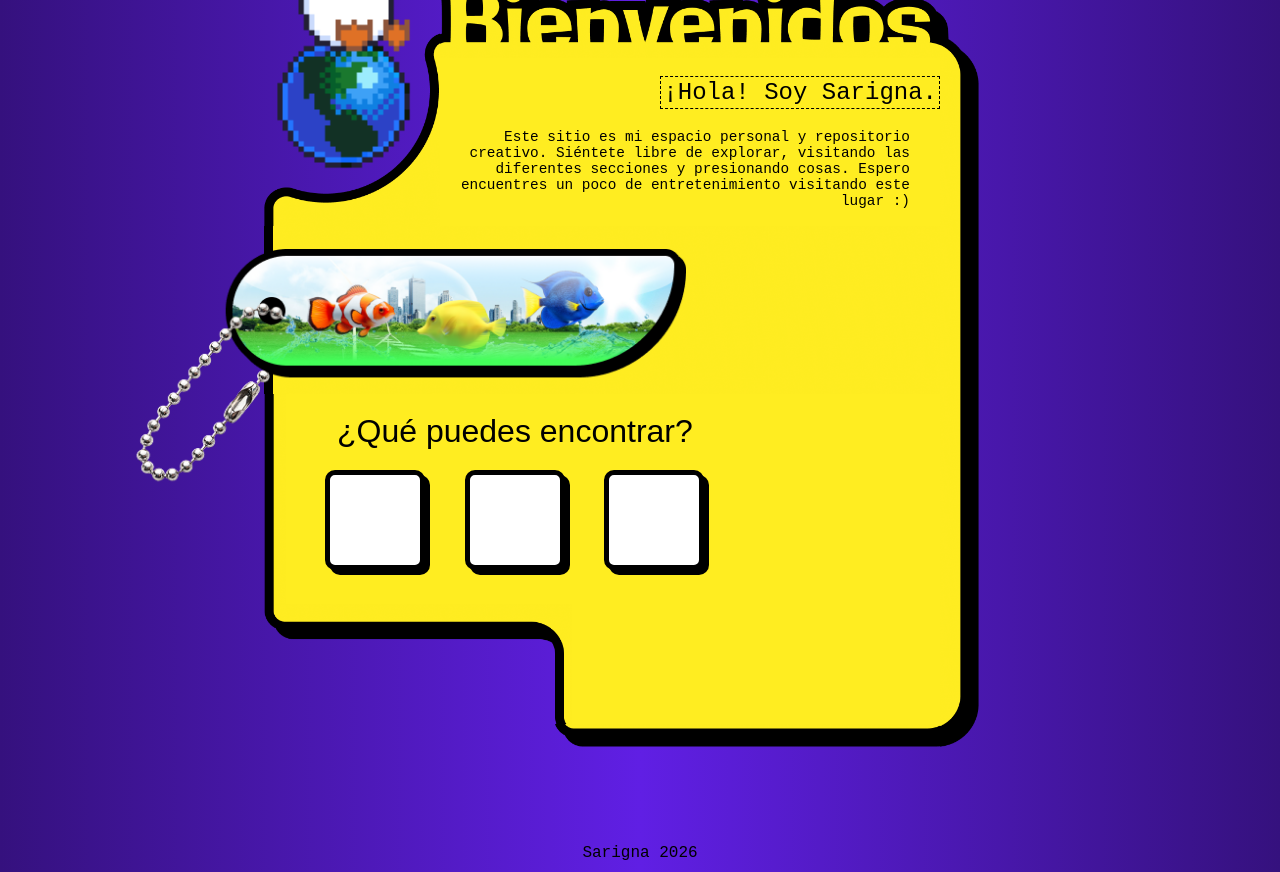
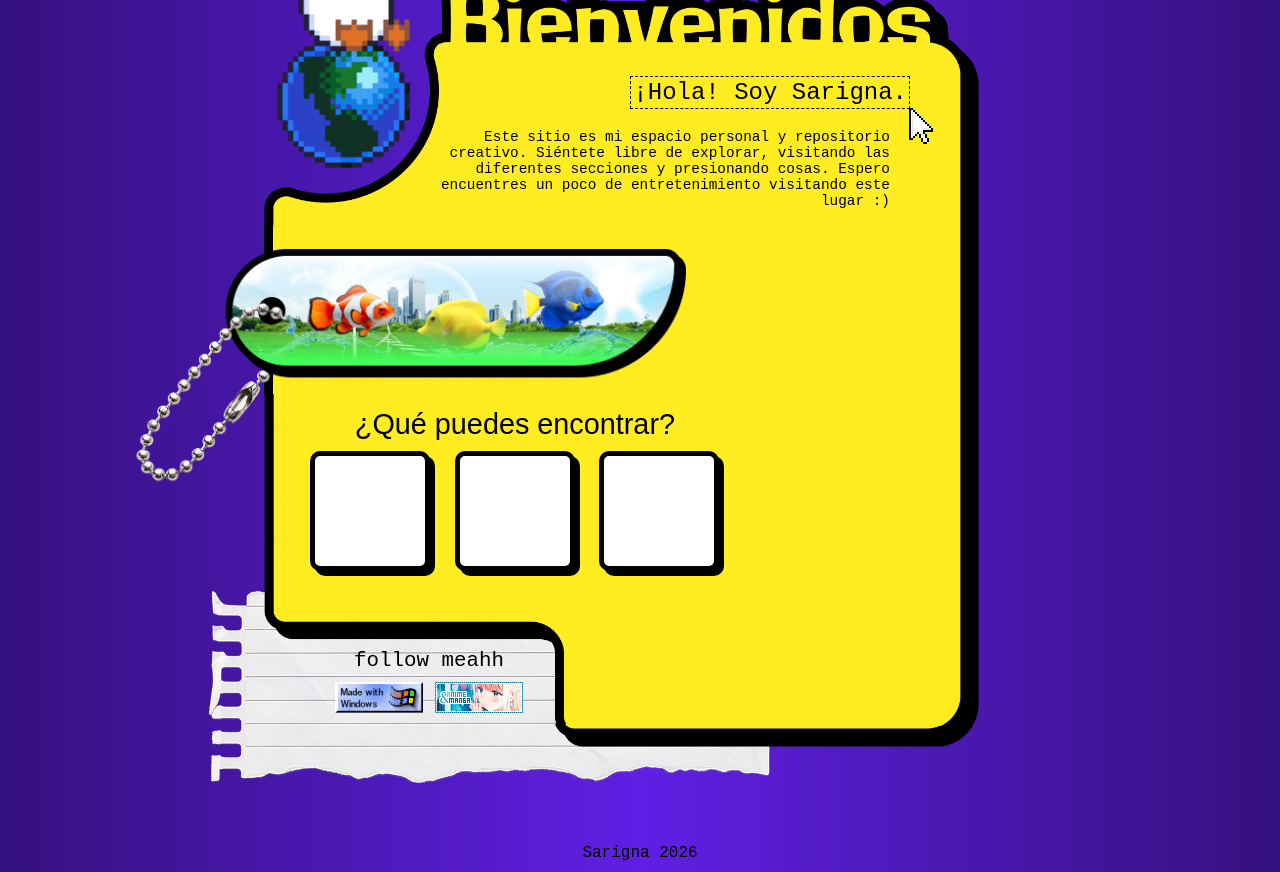
Before and after one commit to sarimotion/sarimotion, a plain HTML site: page index.html in a window 1280 px wide. Drawn offline with Linux system fonts and the light colour scheme; a web font is replaced by a local one.

Commit message:
Agrega el cursor, la hoja y los enlaces de redes.
Co-authored-by: Cursor <cursoragent@cursor.com>

```diff
--- a/index.html
+++ b/index.html
@@ -35,7 +35,7 @@
     </tr>
     <tr class="r2">
       <td class="celda" id="celda5" colspan="2">
-        <span class="intro-text">¡Hola! Soy Sarigna.</span>
+        <span class="intro-text">¡Hola! Soy Sarigna.<img src="images/Cursor.png" alt="" id="cursor"></span>
         <span class="intro-paragraph">Este sitio es mi espacio personal
             y repositorio creativo. Siéntete libre de explorar, visitando las diferentes secciones y presionando cosas. Espero encuentres un poco de entretenimiento visitando este lugar :)
         </span>
@@ -62,7 +62,13 @@
     </tr>
     <tr class="r5">
         <td class="celda" id="celda13" rowspan="1"></td>
-      <td class="celda" id="celda9" colspan="2"></td>
+      <td class="celda" id="celda9" colspan="2">
+        <span>follow meahh</span>
+        <div class="socials-container">
+          <a href="https://www.instagram.com/sari.motion/" target="_blank"><img src="images/made_with_windows.gif" alt="Instagram" id="instagram"></a>
+          <a href="https://www.tiktok.com/@sari.motion" target="_blank"><img src="images/mangamaisanime.gif" alt="TikTok" id="tiktok"></a>
+        </div>
+      </td>
       <td class="celda" id="celda10"></td>
     </tr>
     <tr class="r6">
@@ -74,6 +80,7 @@
       </td>
     </tr>
   </table>
+  <img src="images/HojaRasgada.png" alt="Hoja Rasgada" id="hoja-rasgada">
   </div>
   </div>
 </body>
--- a/styles.css
+++ b/styles.css
@@ -95,6 +95,7 @@ table {
 
 .celda {
   padding: 0;
+  /*border: 1px solid #000;*/
   background-repeat: no-repeat;
   background-position: center;
   background-size: 100% 100%;
@@ -118,6 +119,8 @@ table {
 
 .intro-text{
     display: inline-block;
+    position: relative;
+    right: 30px;
     font-size: 1.5rem;
     padding: 2px;
     border: 1px dashed #000;
@@ -127,6 +130,7 @@ table {
 .intro-paragraph{
     display: block;
     font-size: 0.9rem;
+    width: 90%;
     margin-right: 30px;
 }
 
@@ -137,6 +141,14 @@ table {
     width: 62.283%;
     height: auto;
     z-index: 2;
+}
+
+#cursor{
+    position: absolute;
+    top: 100%;
+    left: 100%;
+    width: 24px;
+    height: auto;
 }
 
 #celda7{
@@ -195,10 +207,34 @@ table {
 }
 
 .celda8-content-items{
-    width: 100px;
-    height: 100px;
+    width: 120px;
+    height: 120px;
     background-color: #ffffff;
     border: 5px solid #000;
     border-radius: 10px;
     box-shadow: 5px 5px 0px 0 rgba(0, 0, 0, 1);
 }
+
+.celda8-content h2 {
+    font-size: 1.8rem;
+    margin: 0;
+    padding-bottom: 10px;
+}
+
+#hoja-rasgada{
+    position: absolute;
+    bottom: 80px;
+    left: 0;
+    height: auto;
+    z-index: -1;
+}
+
+#celda9{
+    text-align: center;
+    font-size: 1.3rem;
+    padding-top: 40px;
+}
+
+.socials-container{
+    padding-top: 10px;
+}
```
Also changed, not shown: images/Cursor.png (added), images/HojaRasgada.png (added), images/made_with_windows.gif (added), images/mangamaisanime.gif (added).
